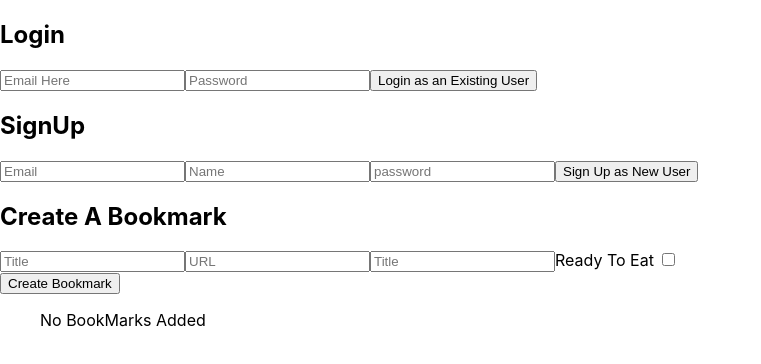
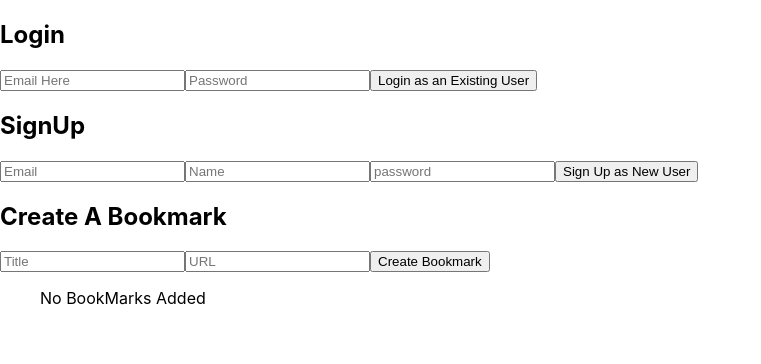
Before and after one commit to christine-iyer/deadline, a React (Create React App) app: page / in a window 1280 px wide. Shown: the top 364 px of the page, without its empty margins (0-761 px from the left). Built offline with nearby package versions, Linux system fonts and the light colour scheme.

Commit message:
exploring why buggy.

```diff
--- a/src/App.js
+++ b/src/App.js
@@ -17,10 +17,8 @@ export default function App(){
      name: ''
    })
    const [bookmark, setBookmark] = useState({
-    heading: '',
     title: '',
-    link: '',
-    check: false
+    url: ''
    })
    const [bookmarks, setBookmarks] = useState([])
 
@@ -73,10 +71,8 @@ export default function App(){
             console.error(error)
         } finally {
             setBookmark({
-              heading: '',
-              title: '',
-              link: '',
-              check: false
+                title: '',
+                url: ''
             })
         }
     }
@@ -172,18 +168,15 @@ export default function App(){
         e.preventDefault()
         createBookmark()
     }}>
-        <input type="text" value={bookmark.heading} name="title" onChange={handleChange} placeholder={'Title'}></input>
-        <input type="text" value={bookmark.title} name="url" onChange={handleChange} placeholder={'URL'}></input>
-        <input type="text" value={bookmark.link} name="title" onChange={handleChange} placeholder={'Title'}></input>
-        {'Ready To Eat '}<input type="checkbox" checked={bookmark.check} onChange={(evt) => setBookmark({...bookmark, check: evt.target.checked })}></input><br/>
+        <input type="text" value={bookmark.title} name="title" onChange={handleChange} placeholder={'Title'}></input>
+        <input type="text" value={bookmark.url} name="url" onChange={handleChange} placeholder={'URL'}></input>
         <input type="submit" value="Create Bookmark"/>
     </form>
     <ul>
         { bookmarks.length ? bookmarks.map(item => (
             <li key={item._id}>
                 <h4>{item.title}</h4>
-                <a href={item.link} target="_blank"> {item.link}</a>
-
+                <a href={item.url} target="_blank"> {item.url}</a>
             </li>
         )): <>No BookMarks Added</>}
     </ul>
```
